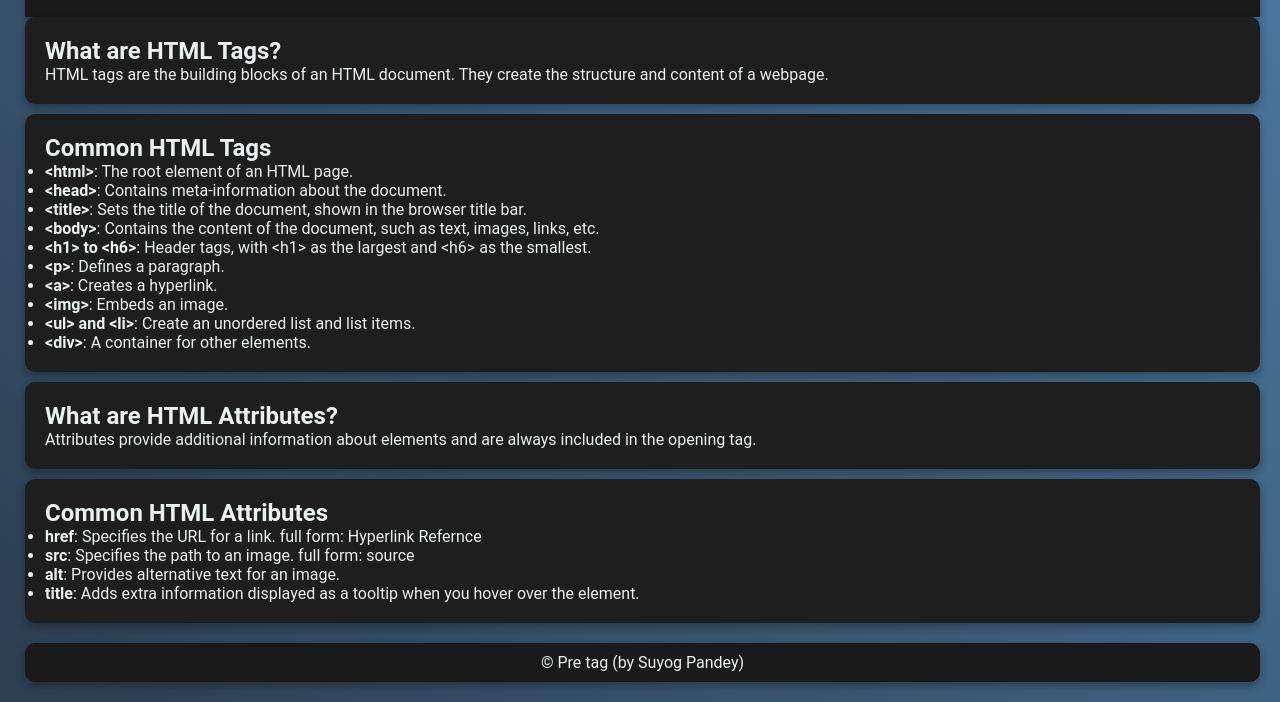
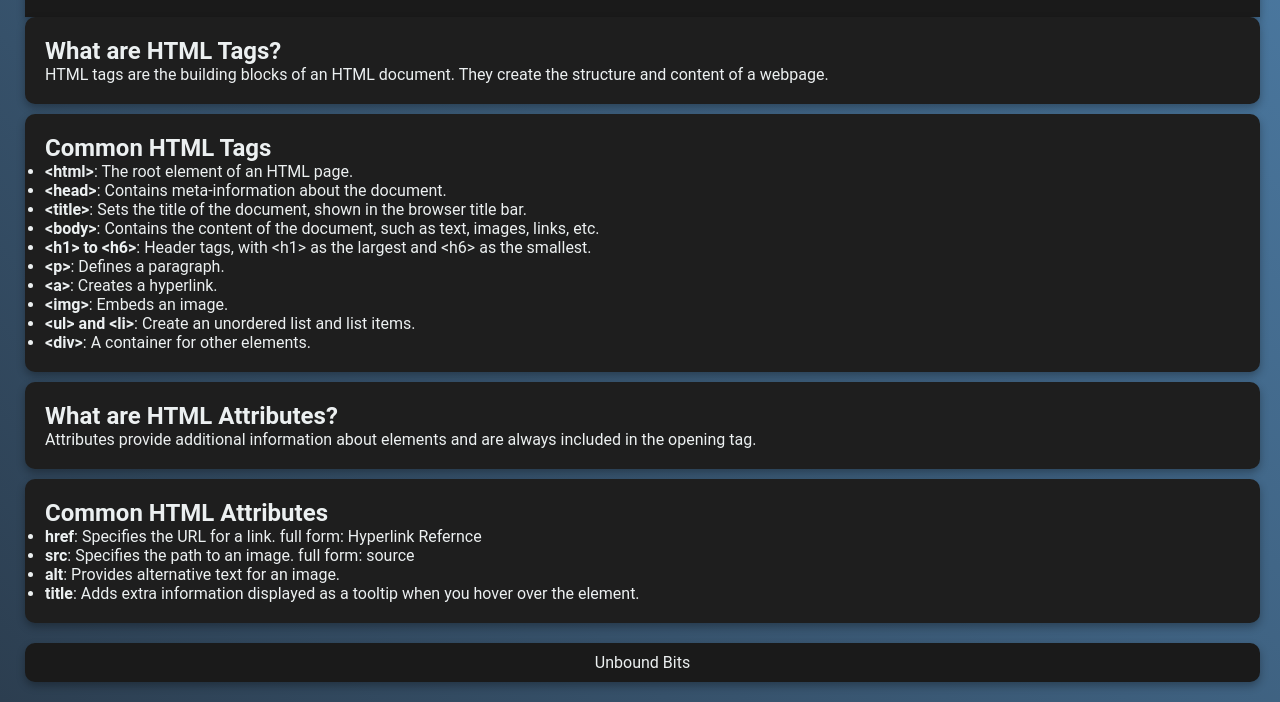
Before and after one commit to h0rnybo1/Learn-HTML, a plain HTML site: page HTML learning Website/res/pages/tagsandatt.html in a window 1280 px wide. Shown: the part 100-802 px from the top of the page. Drawn offline with Linux system fonts and the light colour scheme.

Commit message:
Update tagsandatt.html
credits changed (generalized)

```diff
--- a/HTML learning Website/res/pages/tagsandatt.html
+++ b/HTML learning Website/res/pages/tagsandatt.html
@@ -45,7 +45,7 @@
         </section>
     </main>
     <footer>
-        <p align="center">&copy; Pre tag (by Suyog Pandey)</p>
+        <p align="center"> Unbound Bits</p>
     </footer>
 </body>
 </html>
```
